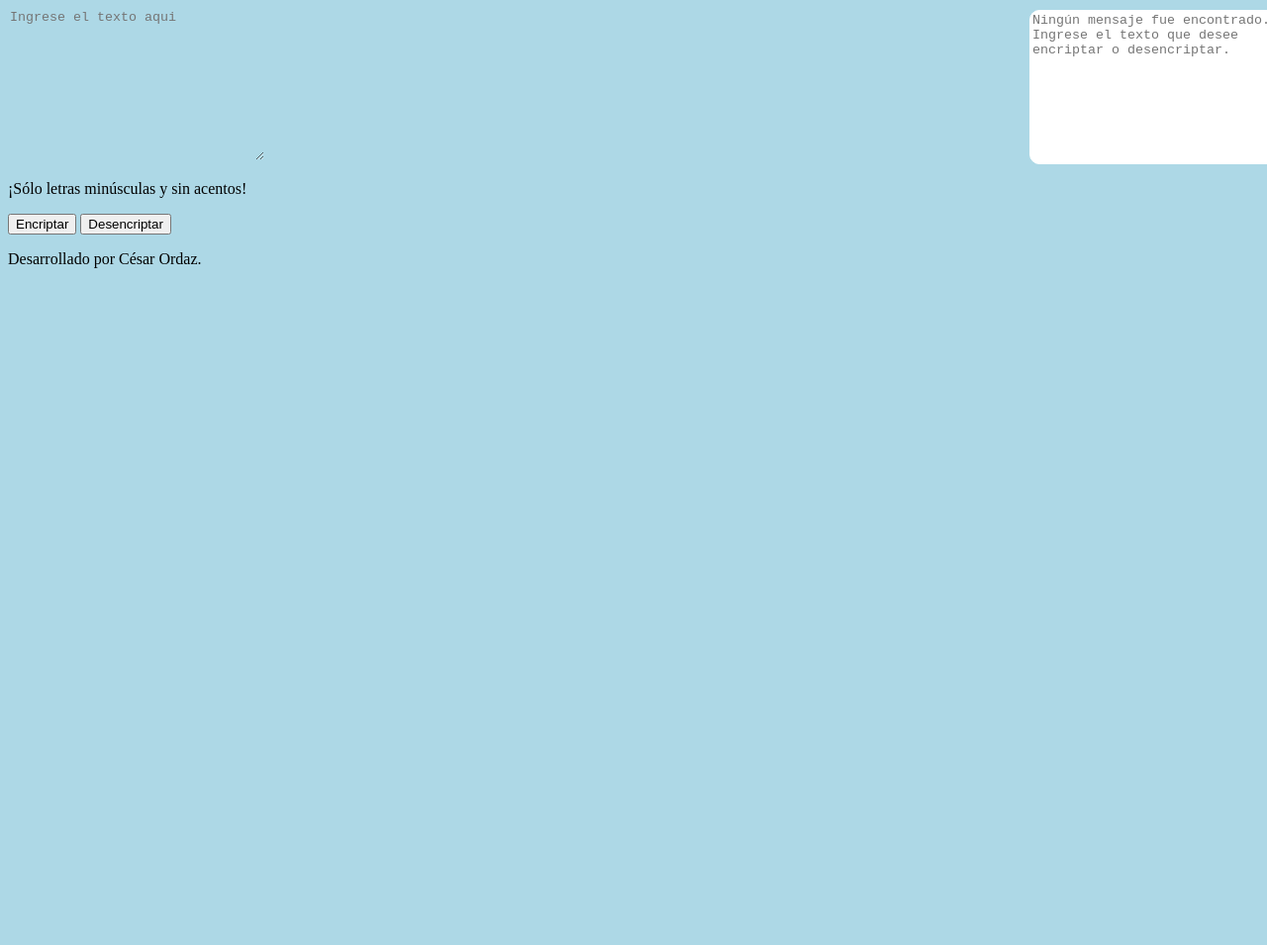
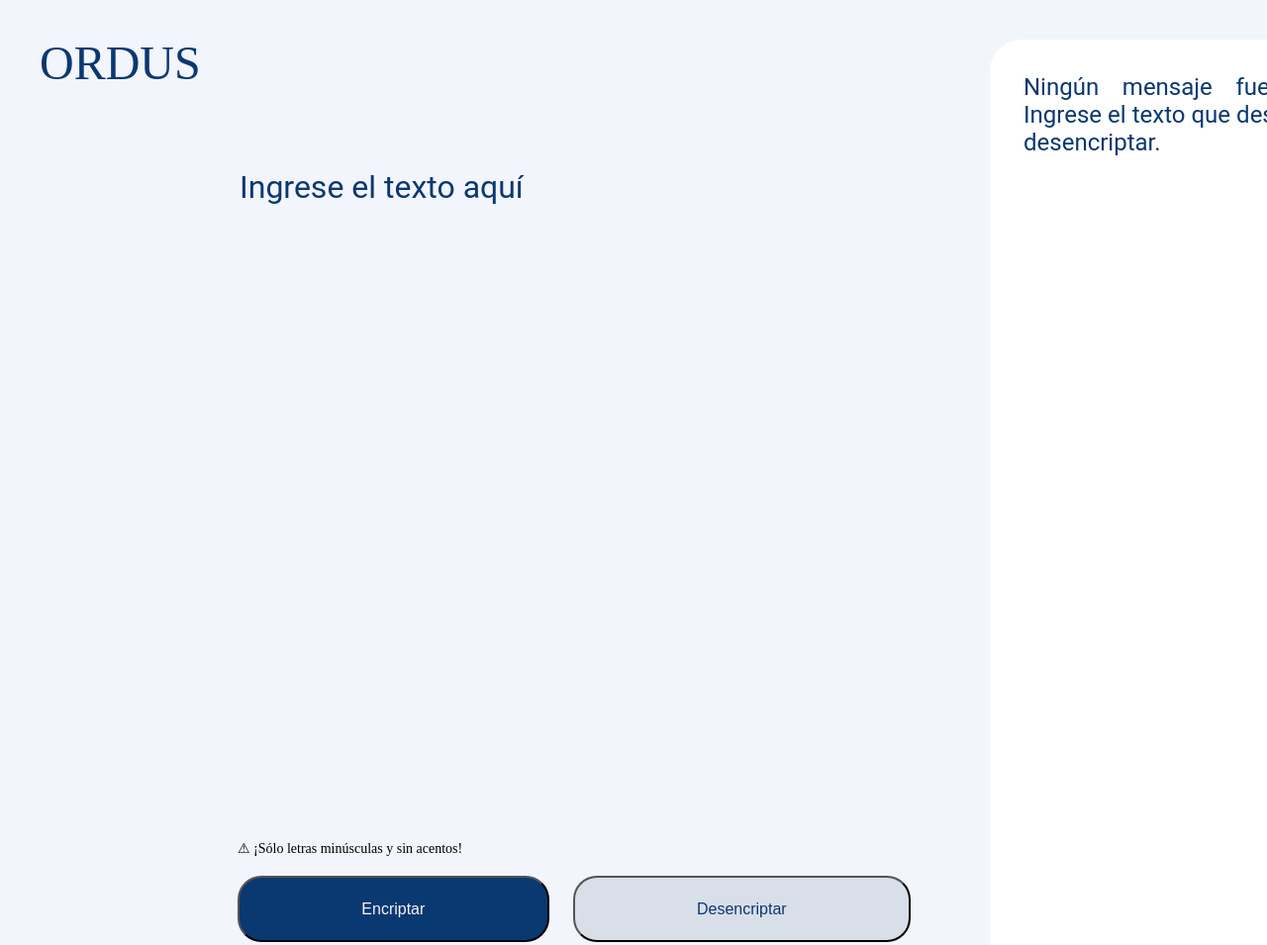
Before and after one commit to CesarOrdazV/Encriptador, a plain HTML site: page index.html in a window 1280 px wide. Shown: the top 955 px of the page at 99% size. Drawn offline with Linux system fonts and the light colour scheme.

Commit message:
Change styles and add reset.css file

```diff
--- /dev/null
+++ b/css/reset.css
@@ -0,0 +1,48 @@
+/* http://meyerweb.com/eric/tools/css/reset/
+   v2.0 | 20110126
+   License: none (public domain)
+*/
+
+html, body, div, span, applet, object, iframe,
+h1, h2, h3, h4, h5, h6, p, blockquote, pre,
+a, abbr, acronym, address, big, cite, code,
+del, dfn, em, img, ins, kbd, q, s, samp,
+small, strike, strong, sub, sup, tt, var,
+b, u, i, center,
+dl, dt, dd, ol, ul, li,
+fieldset, form, label, legend,
+table, caption, tbody, tfoot, thead, tr, th, td,
+article, aside, canvas, details, embed,
+figure, figcaption, footer, header, hgroup,
+menu, nav, output, ruby, section, summary,
+time, mark, audio, video {
+	margin: 0;
+	padding: 0;
+	border: 0;
+	font-size: 100%;
+	font: inherit;
+	vertical-align: baseline;
+}
+/* HTML5 display-role reset for older browsers */
+article, aside, details, figcaption, figure,
+footer, header, hgroup, menu, nav, section {
+	display: block;
+}
+body {
+	line-height: 1;
+}
+ol, ul {
+	list-style: none;
+}
+blockquote, q {
+	quotes: none;
+}
+blockquote:before, blockquote:after,
+q:before, q:after {
+	content: '';
+	content: none;
+}
+table {
+	border-collapse: collapse;
+	border-spacing: 0;
+}
--- a/css/style.css
+++ b/css/style.css
@@ -1,22 +1,100 @@
 body {
-    background-color: lightblue;
-    width: 1440px;
-    height: 1024px;
+    background-color: #f3f5fc;
+    width: 1440;
+    height: 1024;
+}
+
+.title {
+    position: absolute;
+    color: #0a3871;
+    font-size: 48px;
+    top: 40px;
+    left: 40px;
+    width: 164px;
+    height: 48px;
+}
+
+#textIn {
+    background-color: #f3f5fc;
+    color: #0a3871;
+    font-family: 'Roboto', sans-serif;
+    font-size: 32px;
+    text-align: justify;
+    position: absolute;
+    top: 168px;
+    left: 240px;
+    width: 577px;
+    height: auto;
+    border: none;
+    resize: none;
+    outline: none;
+}
+
+.rules {
+    position: absolute;
+    font-size: 14px;
+    top: 851px;
+    left: 240px;
+    width: 229px;
+    height: 18px;
+}
+
+.buttonArea {
+    position: absolute;
+    top: 885px;
+    left: 240px;
+    width: 680px;
+    height: 67px;
+    display: grid;
+    grid-template-columns: auto auto;
+    gap: 24px;
+}
+
+#encrypt {
+    color: #f3f5fc;
+    font-size: 16px;
+    background-color: #0a3871;
+    border-radius: 24px;
+}
+
+#decrypt {
+    color: #0a3871;
+    font-size: 16px;
+    background-color: #d8dfe8;
+    border-radius: 24px;
 }
 
 .output {
+    background: #ffffff;
     position: absolute;
-    left: 1040px;
-    top: 10px;
-}
-
-#textIn{
-    background-color: lightblue;
-    border: none;
+    top: 40px;
+    left: 1000px;
+    width: 400px;
+    height: 944px;
+    border-radius: 32px;
+    padding: 32px;
 }
 
 #textOut {
-    background-color: white;
-    border-color: white;
-    border-radius: 10px;
+    background: none;
+    color: #0a3871;
+    font-family: 'Roboto', sans-serif;
+    font-size: 24px;
+    text-align: justify;
+    width: 100%;
+    height: 100%;
+    border: none;
+    resize: none;
+    outline: none;
 }
+
+footer {
+    position: absolute;
+    text-align: center;
+    top: 1040px;
+    left: 600px;
+}
+
+::placeholder {
+    color:#0a3871;
+}
--- a/index.html
+++ b/index.html
@@ -4,25 +4,28 @@
 
 <head>
     <meta charset="UTF-8">
-    <meta name="viewport" content="width=device-width, initial-scale=1.0">
+    <meta name="viewport" content="width=device-width">
     <title>Encriptador | César Ordaz</title>
+    <link rel="stylesheet" href="css/reset.css">
     <link rel="stylesheet" href="css/style.css">
 </head>
 
 <body>
     <main>
-        <section class="input">
-            <form action="">
-                <textarea name="" id="textIn" cols="30" rows="10" placeholder="Ingrese el texto aqui"></textarea>
-            </form>
-            <p>¡Sólo letras minúsculas y sin acentos!</p>
+        <h1 class="title">ORDUS</h1>
+        <form>
+            <textarea id="textIn" cols="20" rows="18" placeholder="Ingrese el texto aquí"></textarea>
+        </form>
+        <p class="rules">&#9888; ¡Sólo letras minúsculas y sin acentos!</p>
+        <div class="buttonArea">
             <button id="encrypt">Encriptar</button>
             <button id="decrypt">Desencriptar</button>
-        </section>
+        </div>
 
-        <section class="output">
-            <textarea id="textOut" cols="30" rows="10" disabled="true" placeholder="Ningún mensaje fue encontrado. Ingrese el texto que desee encriptar o desencriptar."></textarea>
-        </section>
+        <div class="output">
+            <textarea id="textOut" cols="20" rows="20" disabled="true"
+                placeholder="Ningún mensaje fue encontrado. Ingrese el texto que desee encriptar o desencriptar."></textarea>
+        </div>
     </main>
 
     <footer>
```
